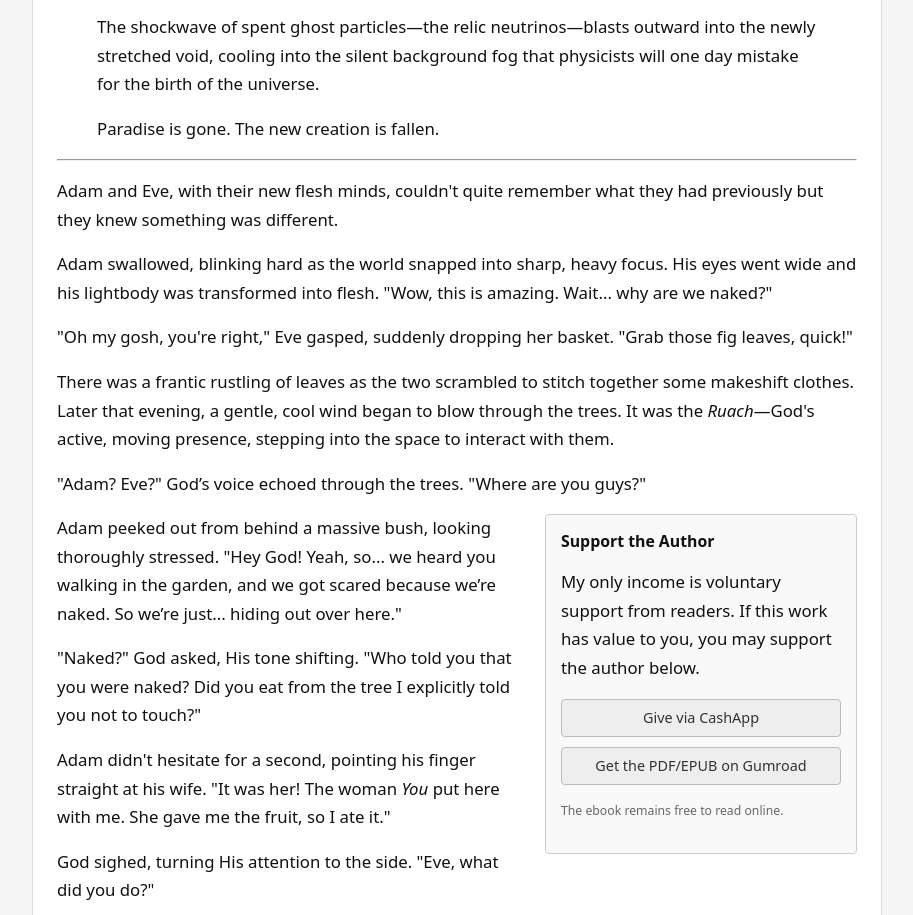
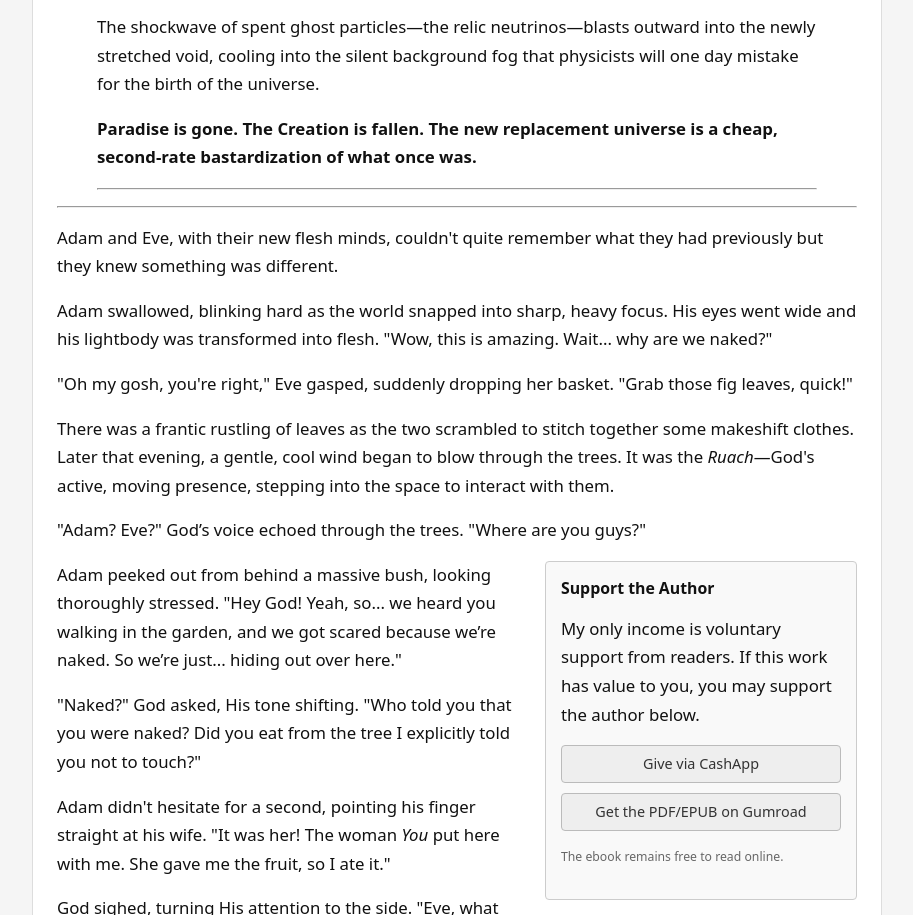
Before and after one commit to RaphaelAsanti/the-end-of-time, a plain HTML site: page chapter4-the-fall.html in a window 1280 px wide. Shown: the part 3828-4743 px from the top of the page, without its empty margins (183-1096 px from the left). Drawn offline with Linux system fonts and the light colour scheme.

Commit message:
Revise description of fallen creation in chapter 4
Updated the description of the fallen creation with more emphasis on its degradation.

```diff
--- a/chapter4-the-fall.html
+++ b/chapter4-the-fall.html
@@ -203,8 +203,8 @@ The hidden neutrino grid fires across every coordinate of space at once. A silen
 In the blink of an eye, the solid-light universe dematerializes into nothing and a second big bang occurs. The unified, zero-error frequency shatters into a binary reality of opposites: light and dark, life and death, good and evil, expansion and entropy.</p>
 <p>The Creator strips away their garments of light (אוֹר) and instantaneously re-instantiates human consciousness inside dense, heavy, mortal vessels of skin and bone (עוֹר). In that same microsecond, a cosmic memory wipe erases their awareness of the radiant bodies they wore a fraction of a second ago.</p>
 <p>The shockwave of spent ghost particles—the relic neutrinos—blasts outward into the newly stretched void, cooling into the silent background fog that physicists will one day mistake for the birth of the universe.</p>
-<p>Paradise is gone. The new creation is fallen.</p>
-
+<p><b>Paradise is gone.  The Creation is fallen. The new replacement universe is a cheap, second-rate bastardization of what once was.</b></p>
+<hr>
 
 </blockquote>
 <hr>
```
